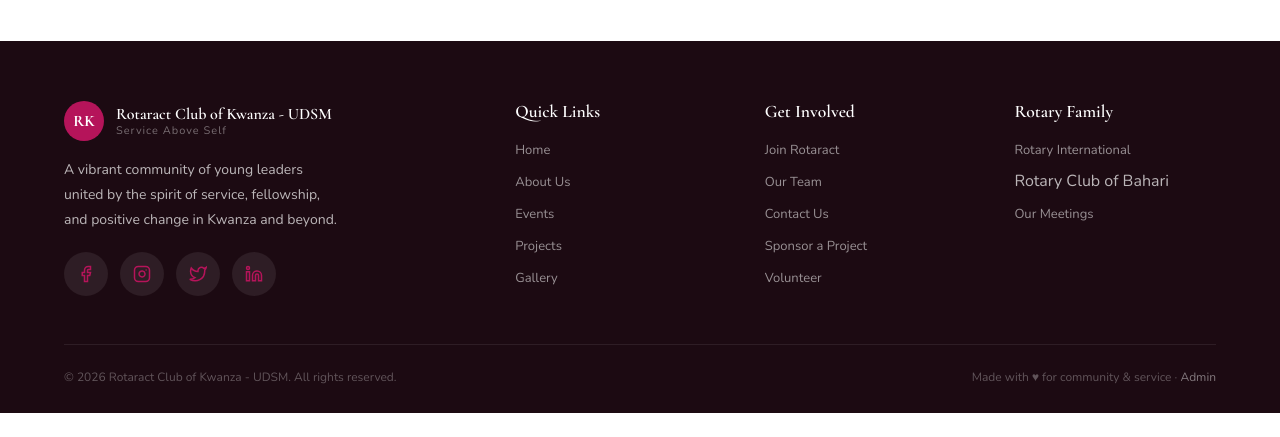
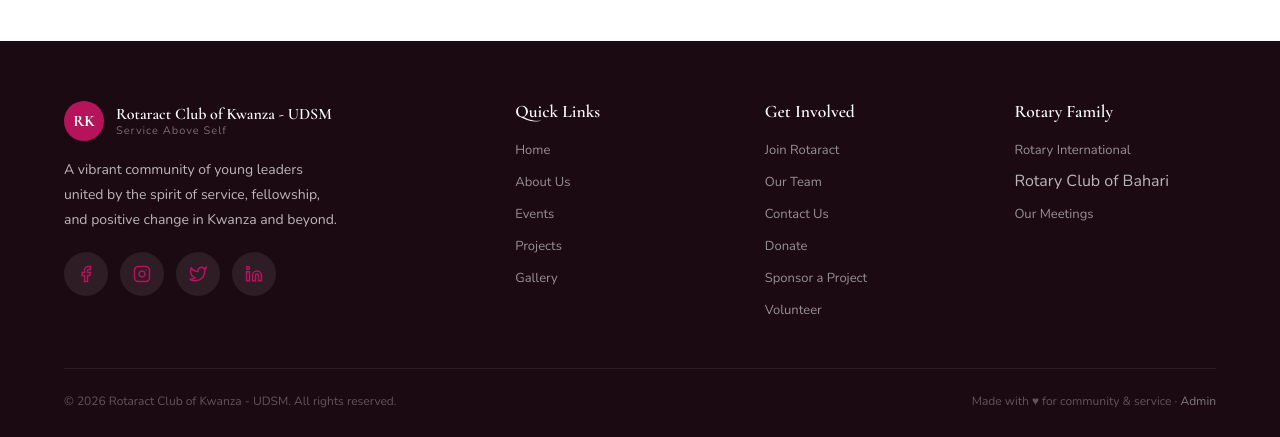
Before and after one commit to Edgar-Charz/Rotaract-Kwanza, a PHP site: page /about.php in a window 1280 px wide. Shown: the part 2439-2876 px from the top of the page. Before the commit the page ends 2852 px from the top, so only its background shows below. Run offline with PHP 8.4, Linux system fonts and the light colour scheme; data comes from the database, SQL or seed files in the repository; some libraries are stand-ins or nearby versions.

Commit message:
Add donation link to footer and RSS feed link to public head

```diff
--- a/includes/footer.php
+++ b/includes/footer.php
@@ -51,6 +51,7 @@
         <li><a href="join.php">Join Rotaract</a></li>
         <li><a href="team.php">Our Team</a></li>
         <li><a href="contact.php">Contact Us</a></li>
+        <li><a href="donate.php">Donate</a></li>
         <li><a href="projects.php">Sponsor a Project</a></li>
         <li><a href="join.php">Volunteer</a></li>
       </ul>
--- a/includes/public_head.php
+++ b/includes/public_head.php
@@ -36,6 +36,7 @@
 <meta name="description" content="<?= e($__description) ?>">
 <?php endif; ?>
 <link rel="canonical" href="<?= e($__self_url) ?>">
+<link rel="alternate" type="application/rss+xml" title="<?= e($__page_title) ?> — News" href="<?= e($__origin . '/rss.php') ?>">
 <meta property="og:type" content="website">
 <meta property="og:title" content="<?= e($__page_title) ?>">
 <?php if ($__description !== ''): ?>
```
